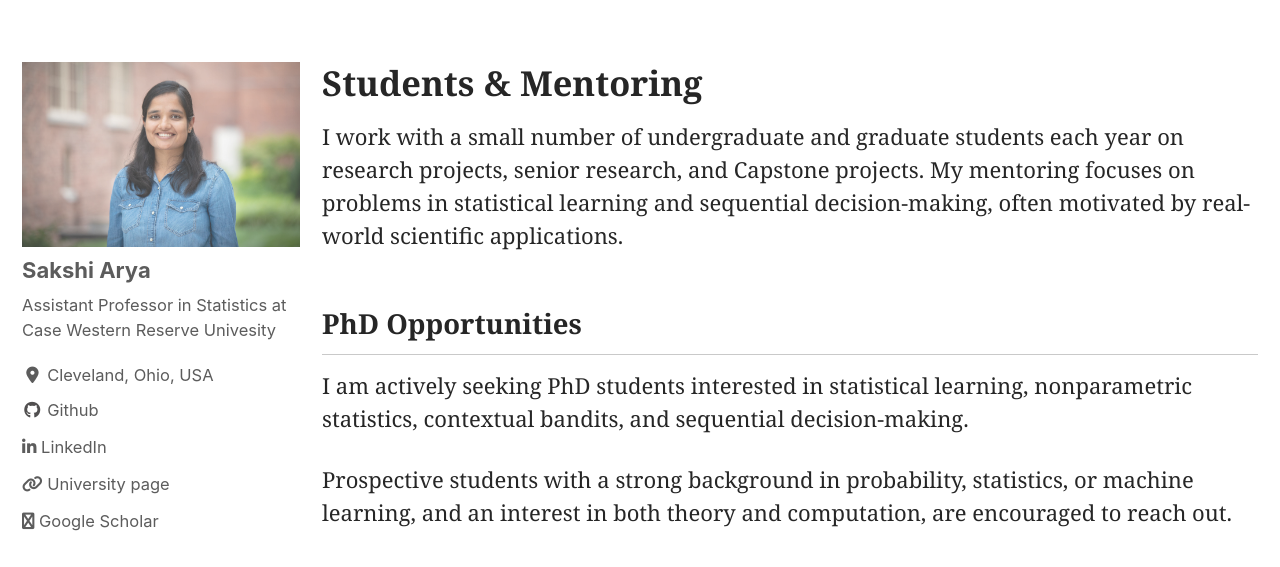
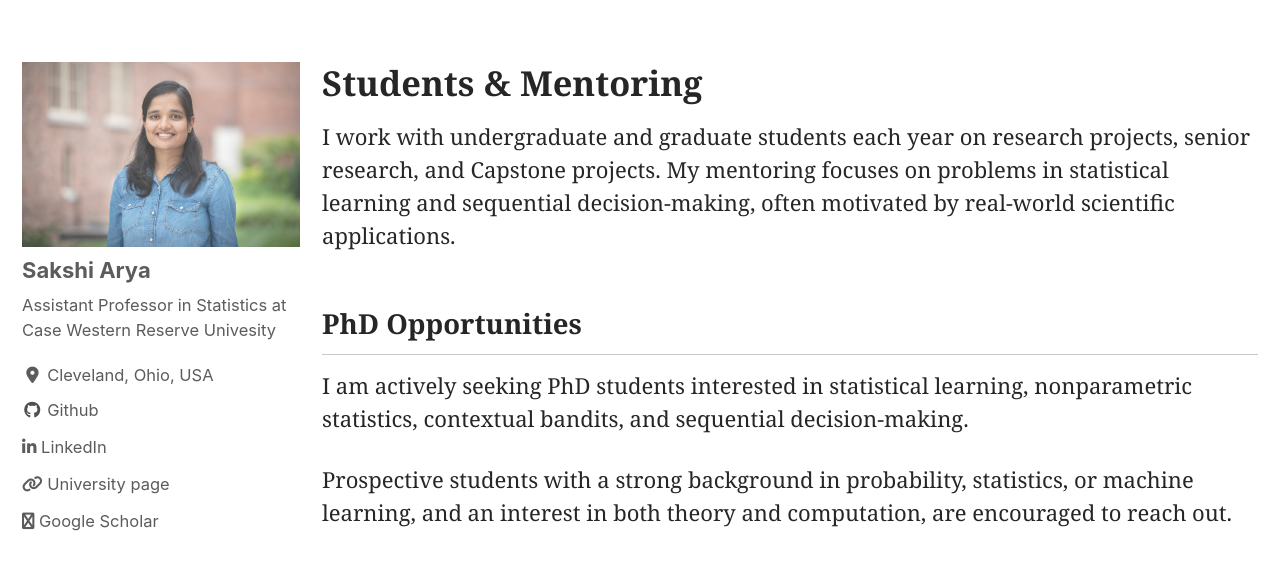
Before and after one commit to sakshiarya/sakshiarya.github.io, a Jekyll site: the page built from _pages/students.md, in a window 1280 px wide and 900 px high, cut to the strip 333-900 px from the top of the window. Built offline with Jekyll 4.4.1, drawn with Linux system fonts in a browser that asks for light colours; cached includes are drawn as plain includes; nearby versions of some CDN libraries.

Commit message:
Minor changes

```diff
--- a/_pages/students.md
+++ b/_pages/students.md
@@ -13,7 +13,7 @@ author_profile: true
 
 # Students & Mentoring
 
-I work with a small number of undergraduate and graduate students each year on research projects, senior research, and Capstone projects. My mentoring focuses on problems in statistical learning and sequential decision-making, often motivated by real-world scientific applications.
+I work with undergraduate and graduate students each year on research projects, senior research, and Capstone projects. My mentoring focuses on problems in statistical learning and sequential decision-making, often motivated by real-world scientific applications.
 
 ## PhD Opportunities
 
```
